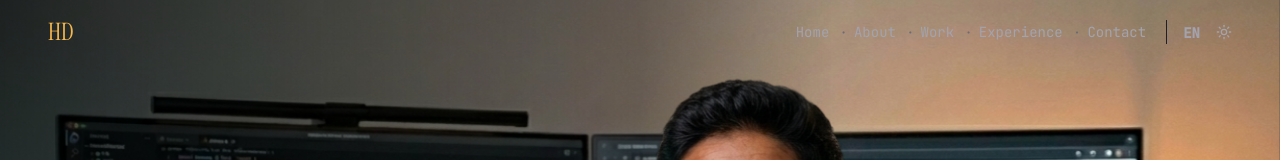
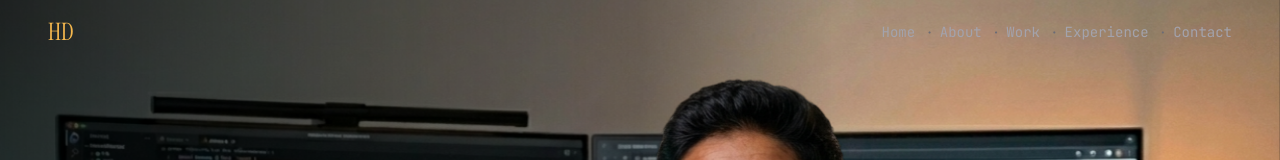
Before and after one commit to Hirushadxa/Porfolio, a React (Vite) app: page / in a window 1280 px wide. Shown: the top 160 px of the page. Built offline with nearby package versions, Linux system fonts and the light colour scheme.

Commit message:
feat: add automated deploy script and clean up navigation

```diff
--- /dev/null
+++ b/deploy.js
@@ -0,0 +1,89 @@
+import { execSync } from 'child_process';
+
+function run(cmd) {
+  try {
+    return execSync(cmd, { encoding: 'utf8', stdio: ['pipe', 'pipe', 'pipe'] }).trim();
+  } catch (error) {
+    throw new Error(`Command failed: ${cmd}\nError: ${error.stderr || error.message}`);
+  }
+}
+
+async function main() {
+  console.log('=== Starting Deployment Script ===');
+
+  // 1. Get current commit hash (before any new commits/pushes)
+  let currentCommit = '';
+  try {
+    currentCommit = run('git rev-parse HEAD');
+    console.log(`Current git commitment: ${currentCommit}`);
+  } catch (e) {
+    console.error('Error getting current git commitment. Make sure you are in a git repository.');
+    process.exit(1);
+  }
+
+  // 2. Create backup tag for the last git commitment
+  const now = new Date();
+  const timestamp = now.toISOString().replace(/T/, '-').replace(/:/g, '-').split('.')[0];
+  const tagName = `backup-deploy-${timestamp}`;
+
+  console.log(`Backing up last git commitment: creating tag ${tagName}...`);
+  try {
+    run(`git tag -a ${tagName} -m "Backup before deploy at ${timestamp}"`);
+    console.log(`Tag ${tagName} created locally.`);
+  } catch (e) {
+    console.error(`Failed to create tag locally: ${e.message}`);
+    process.exit(1);
+  }
+
+  // Push the tag to GitHub
+  console.log(`Pushing backup tag ${tagName} to GitHub...`);
+  try {
+    run(`git push origin ${tagName}`);
+    console.log(`Backup tag ${tagName} successfully pushed to GitHub.`);
+  } catch (e) {
+    console.error(`Warning: Failed to push tag ${tagName} to origin. Make sure remote is configured. Error: ${e.message}`);
+    // We continue because local tag is created, but let the user know.
+  }
+
+  // 3. Check for local modifications
+  const status = run('git status --porcelain');
+  if (status) {
+    console.log('Detected local changes:');
+    console.log(status);
+
+    // Get commit message from command line args if any, otherwise default
+    const commitMsgArg = process.argv.slice(2).join(' ');
+    const commitMsg = commitMsgArg || `Deploy at ${new Date().toLocaleString()}`;
+
+    console.log(`Staging changes and committing with message: "${commitMsg}"...`);
+    try {
+      run('git add .');
+      run(`git commit -m "${commitMsg.replace(/"/g, '\\"')}"`);
+      console.log('Committed local changes.');
+    } catch (e) {
+      console.error(`Failed to commit changes: ${e.message}`);
+      process.exit(1);
+    }
+  } else {
+    console.log('No local changes to commit.');
+  }
+
+  // 4. Push commitment to GitHub to trigger Firebase deploy
+  console.log('Pushing latest commits to GitHub (main branch)...');
+  try {
+    run('git push origin main');
+    console.log('Successfully pushed to GitHub!');
+    console.log('The GitHub Action will now automatically build and deploy to Firebase Hosting.');
+    console.log('You can monitor the progress on GitHub Actions.');
+  } catch (e) {
+    console.error(`Failed to push to GitHub: ${e.message}`);
+    process.exit(1);
+  }
+
+  console.log('=== Deployment Script Completed ===');
+}
+
+main().catch(err => {
+  console.error('Unhandled error:', err);
+  process.exit(1);
+});
--- a/package.json
+++ b/package.json
@@ -7,7 +7,8 @@
     "dev": "vite",
     "build": "tsc -b && vite build",
     "lint": "eslint .",
-    "preview": "vite preview"
+    "preview": "vite preview",
+    "deploy": "node deploy.js"
   },
   "dependencies": {
     "@react-three/drei": "^10.7.7",
--- a/src/components/Nav.tsx
+++ b/src/components/Nav.tsx
@@ -1,7 +1,7 @@
 import { useState, useEffect } from 'react';
 import { createPortal } from 'react-dom';
 import { AnimatePresence, motion } from 'framer-motion';
-import { Menu, X, Sun, Moon } from 'lucide-react';
+import { Menu, X } from 'lucide-react';
 import Container from './Container';
 
 const NAV_LINKS = [
@@ -16,14 +16,6 @@ export default function Nav() {
   const [scrolled, setScrolled] = useState(false);
   const [menuOpen, setMenuOpen] = useState(false);
   const [cinematicActive, setCinematicActive] = useState(true);
-
-  const [isLight, setIsLight] = useState(false);
-  const [lang, setLang] = useState('EN');
-
-  useEffect(() => {
-    if (isLight) document.documentElement.classList.add('light');
-    else document.documentElement.classList.remove('light');
-  }, [isLight]);
 
   useEffect(() => {
     const onScroll = () => {
@@ -96,26 +88,6 @@ export default function Nav() {
                 </a>
               </span>
             ))}
-
-            {/* Controls */}
-            <div className="ml-4 flex items-center gap-4 border-l border-line pl-4">
-              <button
-                type="button"
-                className="text-fg-muted transition-colors duration-200 hover:text-accent"
-                onClick={() => setLang(l => (l === 'EN' ? 'DE' : 'EN'))}
-                aria-label="Toggle Language"
-              >
-                <span className="font-mono text-sm font-bold">{lang}</span>
-              </button>
-              <button
-                type="button"
-                className="text-fg-muted transition-colors duration-200 hover:text-accent"
-                onClick={() => setIsLight(l => !l)}
-                aria-label="Toggle Theme"
-              >
-                {isLight ? <Moon className="h-4 w-4" /> : <Sun className="h-4 w-4" />}
-              </button>
-            </div>
           </div>
 
           {/* Mobile hamburger */}
@@ -168,29 +140,6 @@ export default function Nav() {
                     {link.label}
                   </motion.a>
                 ))}
-
-                <motion.div
-                  className="mt-8 flex items-center gap-6 border-t border-line pt-8"
-                  initial={{ opacity: 0, y: 16 }}
-                  animate={{ opacity: 1, y: 0 }}
-                  transition={{ delay: 0.4, duration: 0.3 }}
-                >
-                  <button
-                    type="button"
-                    className="flex items-center gap-2 font-mono text-lg text-fg-muted transition-colors duration-200 hover:text-accent"
-                    onClick={() => setLang(l => (l === 'EN' ? 'DE' : 'EN'))}
-                  >
-                    {lang}
-                  </button>
-                  <span className="text-line">|</span>
-                  <button
-                    type="button"
-                    className="flex items-center gap-2 text-fg-muted transition-colors duration-200 hover:text-accent"
-                    onClick={() => setIsLight(l => !l)}
-                  >
-                    {isLight ? <Moon className="h-6 w-6" /> : <Sun className="h-6 w-6" />}
-                  </button>
-                </motion.div>
               </div>
             </motion.div>
           )}
--- a/src/index.css
+++ b/src/index.css
@@ -22,34 +22,14 @@
   --font-mono: "JetBrains Mono", monospace;
 }
 
-.light {
-  --color-bg: #fdfdfc;
-  --color-surface: #f0f0eb;
-  --color-line: #e0e0d6;
-
-  --color-fg: #13131a;
-  --color-fg-muted: #4a4a52;
-  --color-fg-subtle: #8a8a93;
-
-  --color-accent: #f5b84e;
-  --color-accent-hover: #e0a33a;
-  --color-accent-dim: #cca86e;
-}
-
 /* ─── Global resets ─── */
 
 *,
 *::before,
 *::after {
   box-sizing: border-box;
-}
-
-/* Fallback for Firefox */
-@supports (-moz-appearance: none) {
-  * {
-    scrollbar-width: thin;
-    scrollbar-color: var(--color-accent-dim) transparent;
-  }
+  scrollbar-width: thin;
+  scrollbar-color: var(--color-surface) var(--color-bg);
 }
 
 html {
@@ -105,19 +85,20 @@ body {
 }
 
 /* Custom Scrollbar */
-html::-webkit-scrollbar {
-  width: 6px;
-  height: 6px;
+::-webkit-scrollbar {
+  width: 8px;
+  height: 8px;
 }
-html::-webkit-scrollbar-track {
-  background: transparent;
+::-webkit-scrollbar-track {
+  background: var(--color-bg);
 }
-html::-webkit-scrollbar-thumb {
-  background: var(--color-accent-dim);
-  border-radius: 10px;
+::-webkit-scrollbar-thumb {
+  background: var(--color-surface);
+  border: 1px solid var(--color-line);
+  border-radius: 4px;
 }
-html::-webkit-scrollbar-thumb:hover {
-  background: var(--color-accent);
+::-webkit-scrollbar-thumb:hover {
+  background: var(--color-line);
 }
 
 /* ─── Custom utilities ─── */
```
